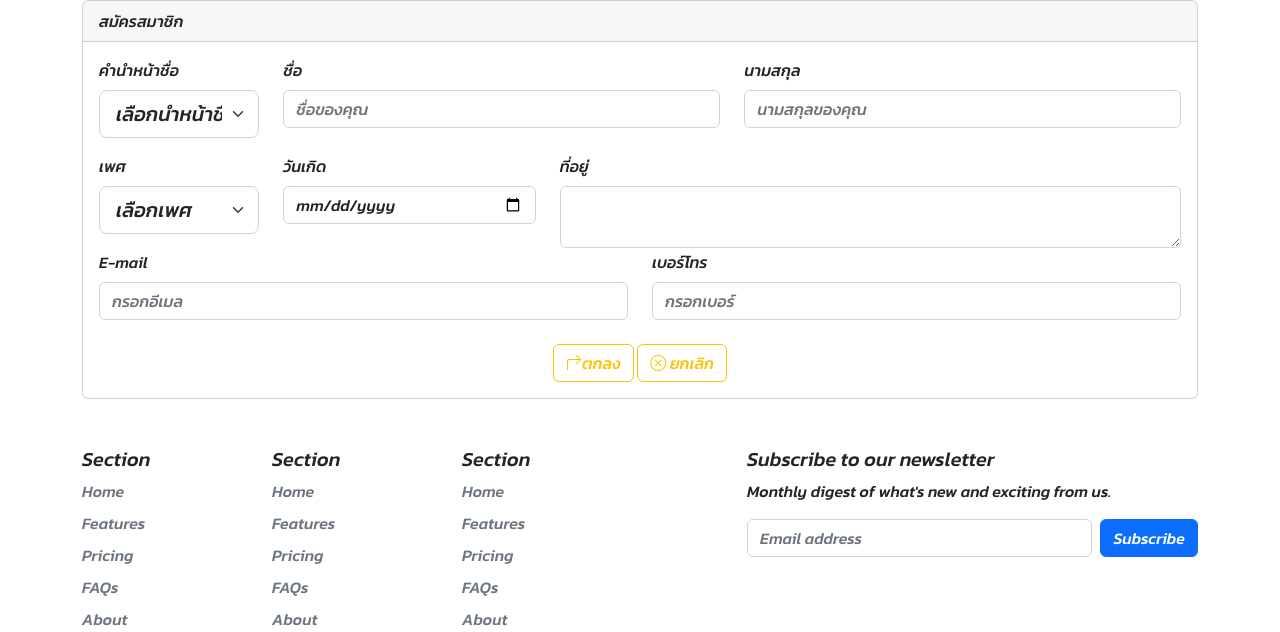
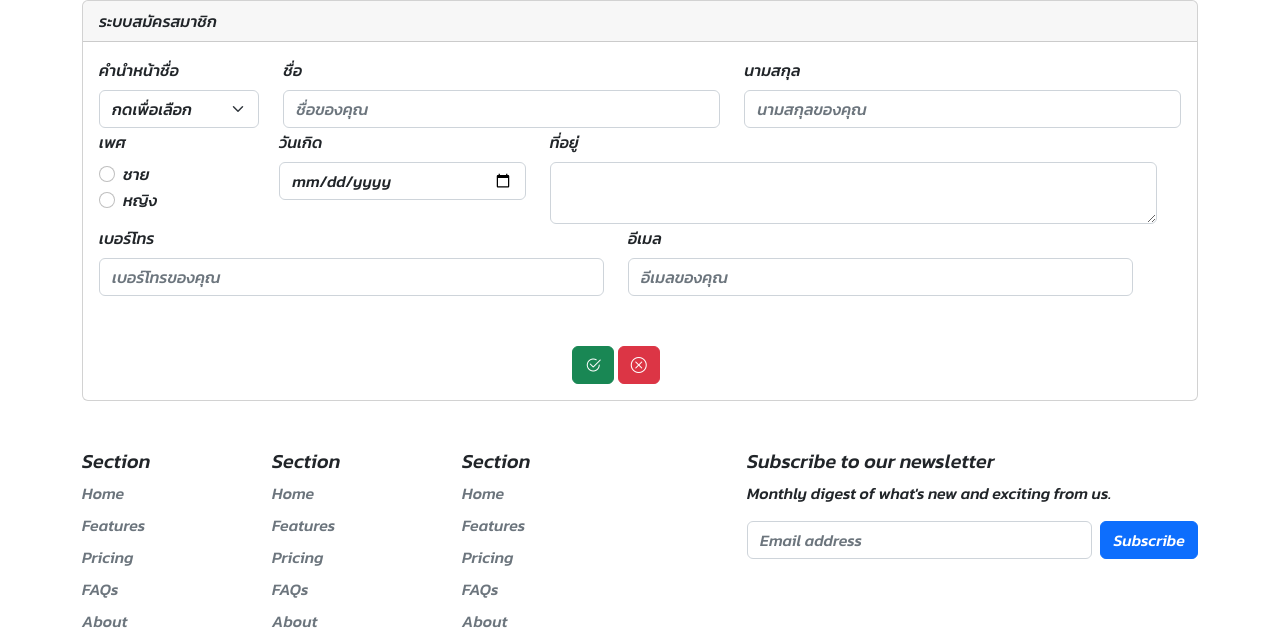
Before and after one commit to kritsadapruet2020/basic_php, a PHP site: page /formRegister.php in a window 1280 px wide. Shown: the part 56-688 px from the top of the page. Run offline with PHP 8.4, Linux system fonts and the light colour scheme; some libraries are stand-ins or nearby versions.

Commit message:
first commit

```diff
--- a/formRegister.php
+++ b/formRegister.php
@@ -4,10 +4,9 @@
     <meta charset="UTF-8">
     <meta http-equiv="X-UA-Compatible" content="IE=edge">
     <meta name="viewport" content="width=device-width, initial-scale=1.0">
-    <title>badland</title>
+    <title>Condominium</title>
 </head>
 <body>
-
     <?php
     include("header.php");
     ?>
@@ -16,70 +15,79 @@
     <div class="container">
     <div class="card">
   <div class="card-header">
-    สมัครสมาชิก
+    ระบบสมัครสมาชิก
   </div>
   <div class="card-body">
    <form name="form1" action="insert.php" method="post">
         <div class="row">
             <div class="col-md-2"><label for="exampleFormControlInput1" class="form-label">คำนำหน้าชื่อ</label>
-            <select class="form-select form-select-lg mb-3" aria-label=".form-select-lg example" name="txt_name_prefix">
-            <option selected>เลือกนำหน้าชื่อ</option>
-            <option value="นาย">นาย</option>
+            <select class="form-select" aria-label="Default select example" name="txt_fname" id="txt_fname">
+             <option selected>กดเพื่อเลือก</option>
+             <option value="นาย">นาย</option>
+            <option value="นาง">นาง</option>
              <option value="นางสาว">นางสาว</option>
-             <option value="นาง">นาง</option>
             </select>
         </div>
         <div class="col-md-5"><label for="exampleFormControlInput1" class="form-label">ชื่อ</label>
-            <input type="name" class="form-control" id="exampleFormControlInput1" placeholder="ชื่อของคุณ" name="firstname">
+            <input type="text" class="form-control" id="F_name"  name="F_name" placeholder="ชื่อของคุณ">
         </div>
-        <div class="col-md-5"><label for="exampleFormControlInput1" class="form-label" >นามสกุล</label>
-            <input type="last" class="form-control" id="exampleFormControlInput1" placeholder="นามสกุลของคุณ" name="lastname">
+        <div class="col-md-5    "><label for="exampleFormControlInput1" class="form-label">นามสกุล</label>
+            <input type="text" class="form-control" id="L_name"  name="L_name" placeholder="นามสกุลของคุณ">
         </div>
-</div>
+        <br>
+        <br>
+        <br>
 
-<div class="row">
-    <div class="col-md-2"><label for="exampleFormControlInput1" class="form-label">เพศ</label>
-    <select class="form-select form-select-lg mb-3" aria-label=".form-select-lg example" name="sex">
-            <option selected>เลือกเพศ</option>
-            <option value="ชาย">ชาย</option>
-             <option value="หญิง">หญิง</option>
-             <option value="อื่น ๆ">อื่น ๆ</option>
-            </select>
 
+
+        <div class="row">
+            <div class="col-md-2"><label for="exampleFormControlInput1" class="form-label">เพศ</label>
+            <div class="form-check">
+            <input type="radio" class="form-check-input" name="sex" id="sex" value="ชาย"> ชาย
+            </div>
+            <div class="form-check">
+            <input type="radio" class="form-check-input" name="sex" id="sex" value="หญิง"> หญิง
         </div>
-
+        </div>
         <div class="col-md-3"><label for="exampleFormControlInput1" class="form-label">วันเกิด</label>
-        <input type="date" class="form-control" id="txt_birthdate" name="birthdate" placeholder="00/00/0000" data-provide="datepicker" data-date-language="th-th">
+        <input type="date" class="form-control" id="txt_birthdate" name="txt_birthdate"
+                                     placeholder="00/00/0000" data-provide="datepicker" data-date-language="th-th">
         </div>
 
         <div class="col-md-7"><label for="exampleFormControlInput1" class="form-label">ที่อยู่</label>
+           <textarea class="form-control" name="txt_address" id="txt_address"></textarea>
+        </div>
+        <br>
+        <br>
+        <br>
 
-        <textarea class="form-control"  name="address" id="txt_address"> </textarea>
+        <br>
 
+
+        <div class="row">
+
+        <div class="col-md-6    "><label for="exampleFormControlInput1" class="form-label">เบอร์โทร</label>
+            <input type="number" class="form-control" name="txt_tel" id="txt_tel" placeholder="เบอร์โทรของคุณ">
+        </div>
+        <div class="col-md-6    "><label for="exampleFormControlInput1" class="form-label">อีเมล</label>
+            <input type="email" class="form-control" name="txt_mail" id="txt_mail" placeholder="อีเมลของคุณ">
         </div>
 
-</div>
-<div class="row">
+        <br>
+        <br>
+        <br>
+        <br>
+        <br>
 
-<div class="col-md-6"><label for="exampleFormControlInput1" class="form-label">E-mail</label>
-            <input type="email" class="form-control" id="exampleFormControlInput1" placeholder="กรอกอีเมล" name="email">
-        </div>
+    <center>
+    <button class="btn btn-success" type="submit"><i class="bi bi-check2-circle"></i></button>
+    <button class="btn btn-danger" type="reset"> <i class="bi bi-x-circle"></i></button>
+    </center>
 
-<div class="col-md-6"><label for="exampleFormControlInput1" class="form-label">เบอร์โทร</label>
-            <input type="phonenumber" class="form-control" id="exampleFormControlInput1" placeholder="กรอกเบอร์" name="phonenumber">
-        </div>
-
-</div>
-<br>
-<center>
-<button type="submit" class="btn btn-outline-warning"><i class="bi bi-arrow-90deg-right"></i>ตกลง</button>
-<button type="button" class="btn btn-outline-warning"><i class="bi bi-x-circle"></i> ยกเลิก</button>
-</center>
     </form>
   </div>
 </div>
     </div>
-
 </main>
 
     <?php
--- a/index.php
+++ b/index.php
@@ -4,7 +4,7 @@
     <meta charset="UTF-8">
     <meta http-equiv="X-UA-Compatible" content="IE=edge">
     <meta name="viewport" content="width=device-width, initial-scale=1.0">
-    <title>badland</title>
+    <title>condominium</title>
 </head>
 <body>
     <?php
```
Also changed, not shown: config.inc.php (added, +16 -0 lines), insert.php (+26 -16 lines).
